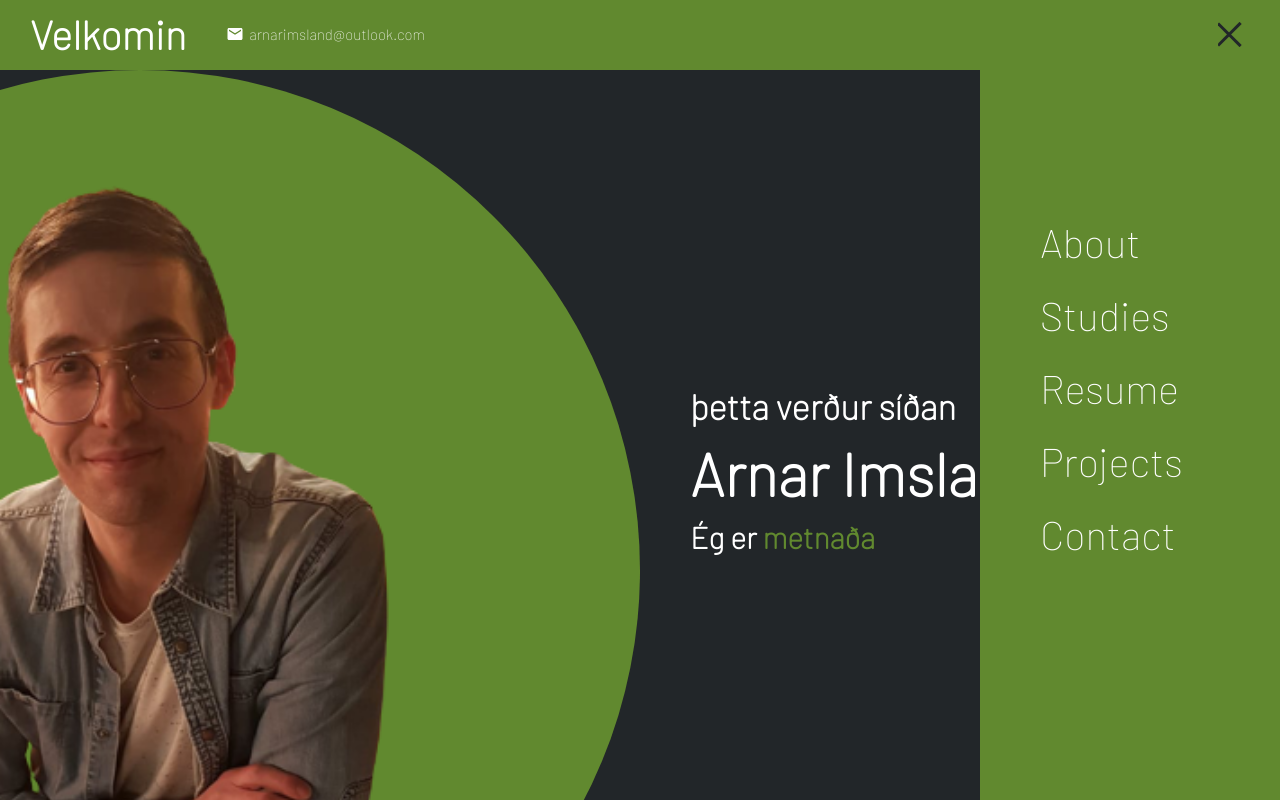
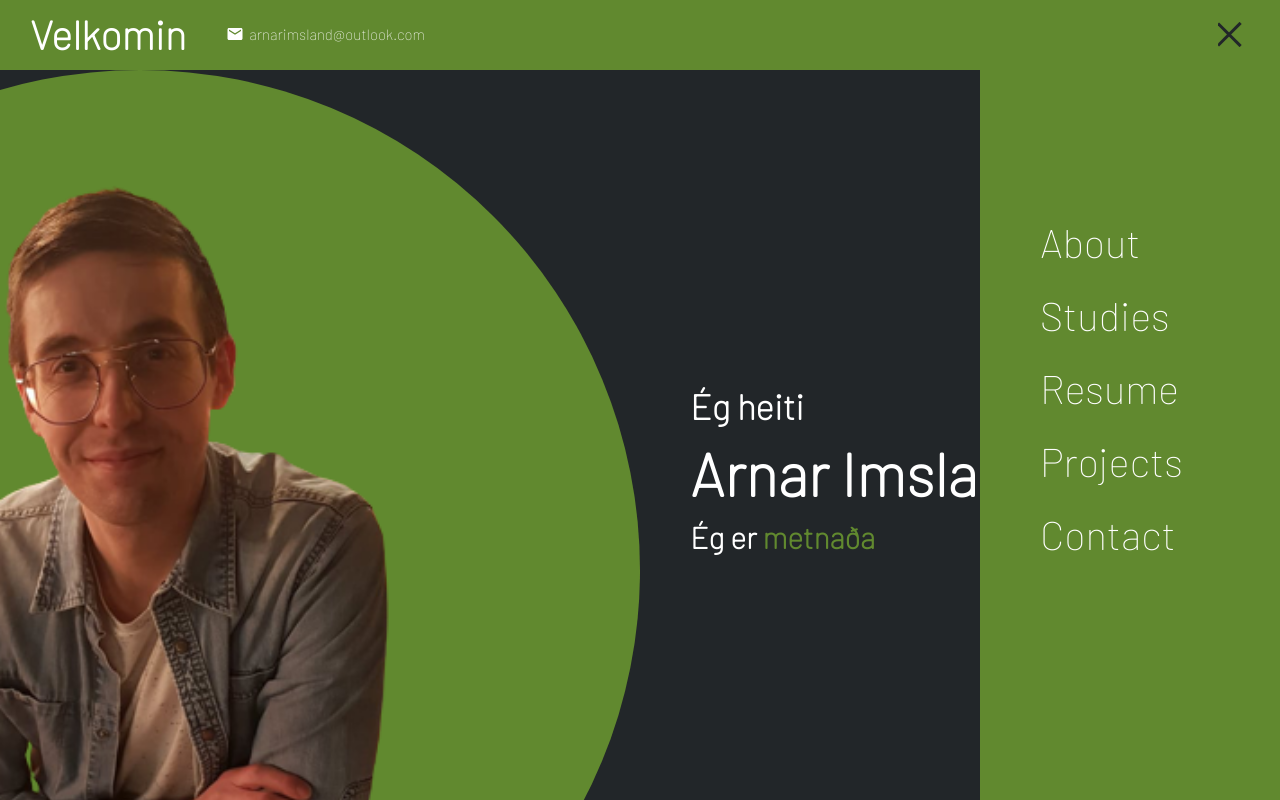
Before and after one commit to ArnarIms/web, a React (Create React App) app: page / in a window 1280 px wide. Built offline with nearby package versions, Linux system fonts and the light colour scheme.

Commit message:
smá breyting

```diff
--- a/package.json
+++ b/package.json
@@ -1,5 +1,6 @@
 {
   "name": "web",
+  "homepage": "https://arnarims.github.io/web/",
   "version": "0.1.0",
   "private": true,
   "dependencies": {
@@ -22,6 +23,8 @@
     "web-vitals": "^2.1.4"
   },
   "scripts": {
+    "predeploy":"npm run build",
+    "deploy":"gh-pages -d build",
     "start": "react-scripts start",
     "build": "react-scripts build",
     "test": "react-scripts test",
--- a/src/ListData.js
+++ b/src/ListData.js
@@ -25,7 +25,7 @@ export const popo = [
 export const vutify = [
   {
     id: 4,
-    title: "veistu ekki hvað þú átt að gera?",
+    title: "Veistu ekki hvað þú átt að gera?",
     img: "assets/vutify2.png",
     link: "https://github.com/ArnarIms/IamBored"
   },
--- a/src/components/About.js
+++ b/src/components/About.js
@@ -16,7 +16,7 @@ function About() {
       </div>
       <div className="right-1">
         <div className="container-1">
-          <h2>þetta verður síðan</h2>
+          <h2>Ég heiti </h2>
           <h1>Arnar Imsland</h1>
           <h3>Ég er <span ref={textRef}></span></h3>
         </div>
```
